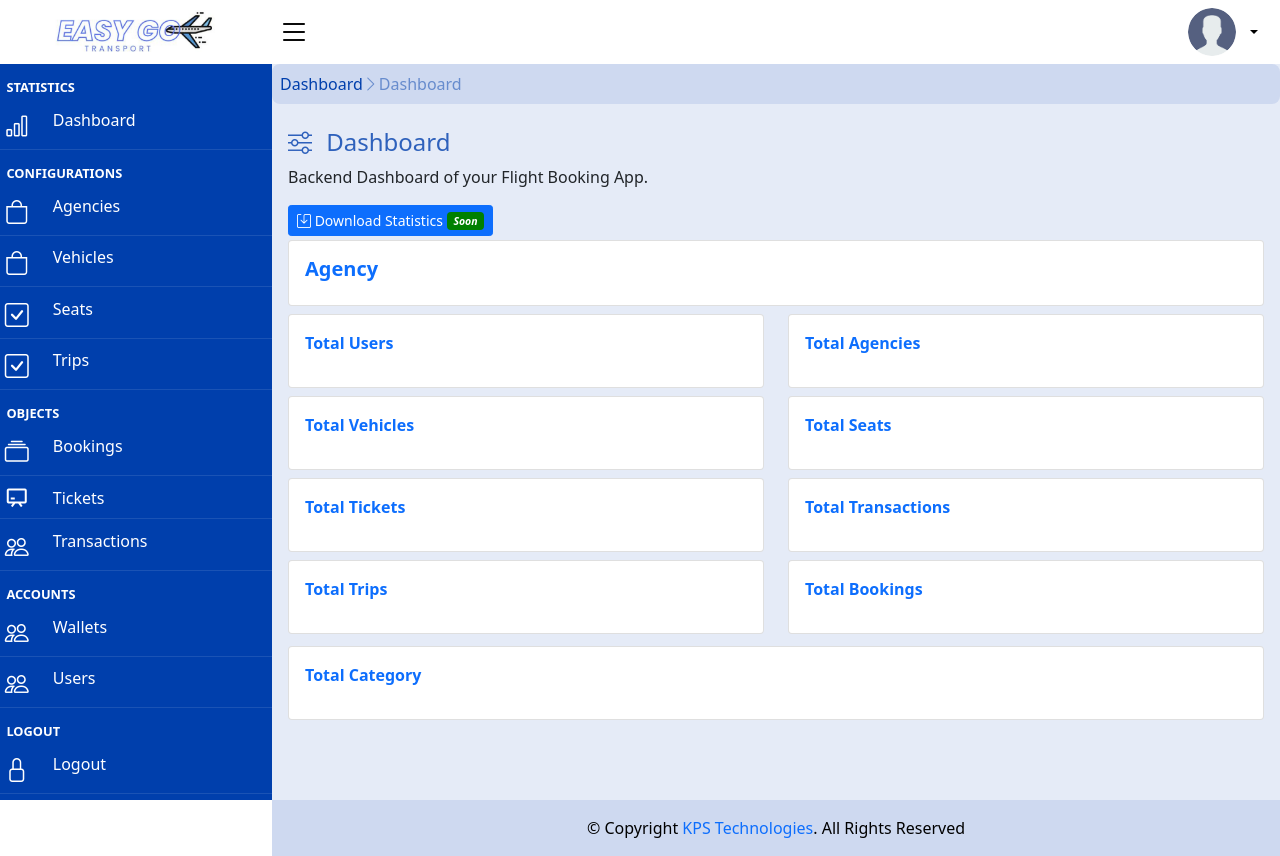
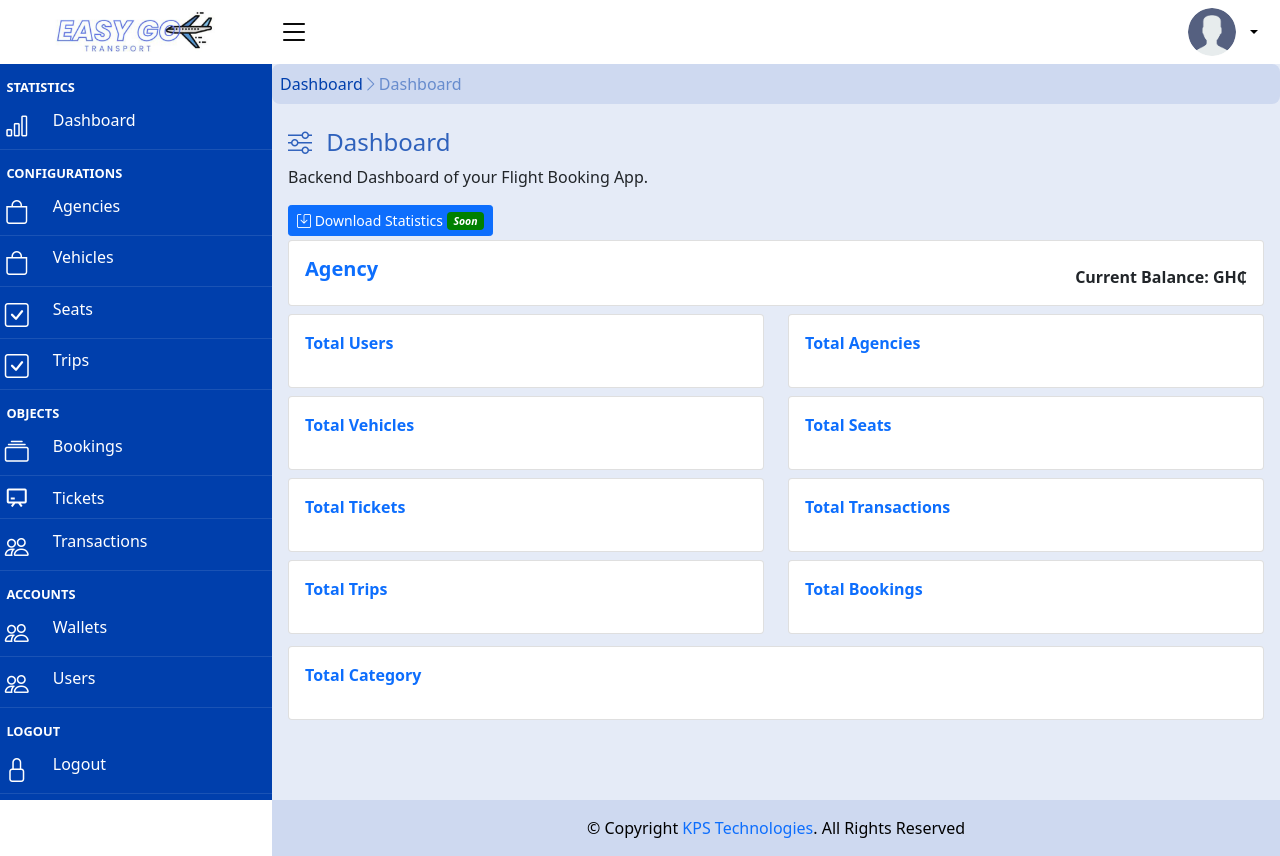
Before and after one commit to DevPrinceK/flight, a Django app: template core/backend/templates/backend/index.html in a window 1280 px wide. Run offline with Django 4.2, Linux system fonts and the light colour scheme; the template is opened without the code that fills it, so the values that code supplies are empty; some libraries are stand-ins or nearby versions.

Commit message:
Update index.html

```diff
--- a/core/backend/templates/backend/index.html
+++ b/core/backend/templates/backend/index.html
@@ -28,8 +28,10 @@
                             <div class="col-6 text-end">
                                 {% if request.user.is_staff or request.user.is_superuser %}
                                 <h5 class="text-primary"><b>EasyGo Transport Agency</b></h5>
+                                <b>Current Balance: GH₵{{wallet_balance|intcomma}} </b>
                                 {% else %}
                                 <h5 class="text-primary"><b>{{request.user.agency.name|upper}}</b></h5>
+                                <b>Current Balance: GH₵{{wallet_balance|intcomma}} </b>
                                 {% endif %}
                             </div>
                         </div>
```
